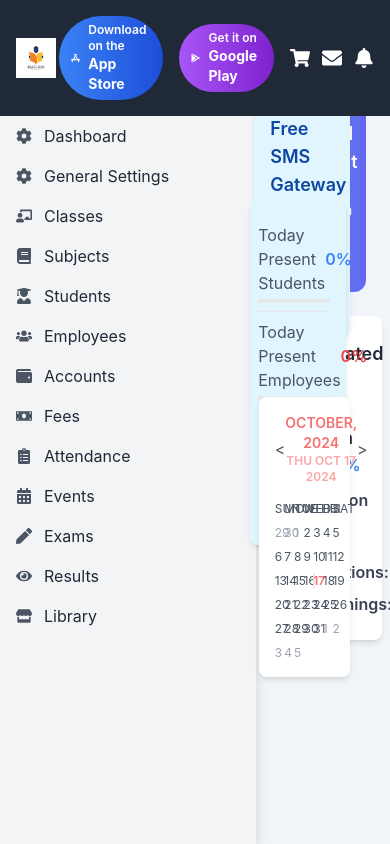
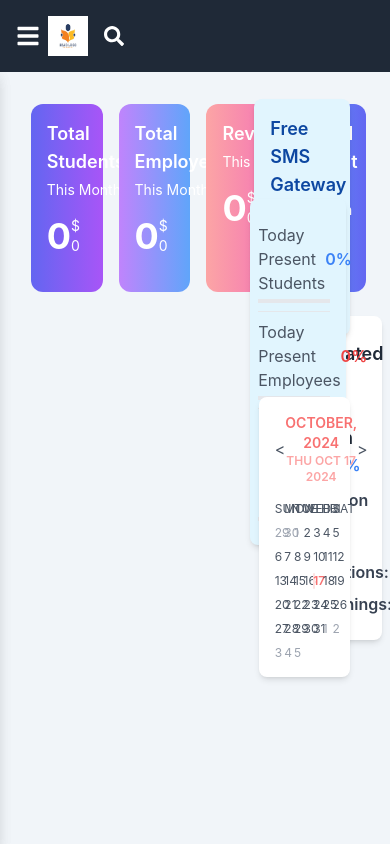
Before and after one commit to samiullahqureshi1/school-management, a React (Create React App) app: page /dashboard in a window 390 px wide. Shown: the top 844 px of the page. Built offline with nearby package versions, Linux system fonts and the light colour scheme.

Commit message:
new changes

```diff
--- a/src/components/Navbar.js
+++ b/src/components/Navbar.js
@@ -1,17 +1,16 @@
 import React, { useState } from 'react';
-import {  FaSearch, FaTimes, FaShoppingCart, FaEnvelope, FaBell, FaCog, FaUserGraduate, FaBook, FaChalkboardTeacher, FaUsers, FaWallet, FaMoneyBill, FaClipboardList, FaCalendarAlt, FaPen, FaEye, FaStore } from 'react-icons/fa';
+import { FaBars, FaSearch, FaTimes, FaShoppingCart, FaEnvelope, FaBell, FaCog, FaUserGraduate, FaBook, FaChalkboardTeacher, FaUsers, FaWallet, FaMoneyBill, FaClipboardList, FaCalendarAlt, FaPen, FaEye, FaStore } from 'react-icons/fa';
 import { SiAppstore, SiGoogleplay } from 'react-icons/si';
 import { NavLink } from 'react-router-dom';
 import logo from '../images/logo.jpg';
 
 const Navbar = ({ toggleSidebar }) => {
-
   const [isSearchVisible, setIsSearchVisible] = useState(false);
   const [searchQuery, setSearchQuery] = useState('');
-  const [isClassesExpanded, setIsClassesExpanded] = useState(false); // State for classes expansion
-  const [subjectExpand,setSubjectExpand]=useState(false)
+  const [isClassesExpanded, setIsClassesExpanded] = useState(false);
+  const [subjectExpand, setSubjectExpand] = useState(false);
   const [studentExpand, setStudentExpand] = useState(false);
-
+  const [isMenuOpen, setIsMenuOpen] = useState(false); // State for mobile menu toggle
 
   const handleSearchClick = () => {
     setIsSearchVisible(!isSearchVisible);
@@ -29,19 +28,27 @@ const Navbar = ({ toggleSidebar }) => {
     setIsClassesExpanded(!isClassesExpanded);
   };
 
-  const handleSubject=()=>{
-    setSubjectExpand(!subjectExpand)
-  }
+  const handleSubject = () => {
+    setSubjectExpand(!subjectExpand);
+  };
 
   const handleStudentToggle = () => {
     setStudentExpand(!studentExpand);
   };
+
+  const handleMenuToggle = () => {
+    setIsMenuOpen(!isMenuOpen);
+  };
+
   return (
     <div>
+      {/* Navbar */}
       <nav className="flex items-center justify-between bg-gray-800 p-4 fixed top-0 left-0 right-0 z-50">
         <div className="flex items-center">
-          <img src={logo} alt="Logo" className="w-10 h-10 mr-4" />
-
+          <button className="text-white md:hidden" onClick={handleMenuToggle}>
+            <FaBars className="text-2xl" />
+          </button>
+          <img src={logo} alt="Logo" className="w-10 h-10 mr-4 ml-2" />
 
           {!isSearchVisible && (
             <FaSearch className="text-white text-xl cursor-pointer hover:text-gray-400" onClick={handleSearchClick} />
@@ -72,7 +79,8 @@ const Navbar = ({ toggleSidebar }) => {
           )}
         </div>
 
-        <div className="flex items-center space-x-4">
+        {/* App Store and Notifications */}
+        <div className="hidden md:flex items-center space-x-4">
           <div className="flex items-center space-x-4">
             <span className="flex items-center bg-gradient-to-r from-blue-500 to-blue-700 text-white px-3 py-1.5 rounded-full text-sm font-semibold cursor-pointer hover:bg-blue-600 transition duration-200 ease-in-out">
               <SiAppstore className="mr-2" />
@@ -99,10 +107,11 @@ const Navbar = ({ toggleSidebar }) => {
         </div>
       </nav>
 
-
-        <div className="fixed left-0 top-16 w-64 h-[calc(100%_-_64px)] bg-gray-100 shadow-lg p-4 overflow-y-auto">
-          <h2 className="text-sm font-bold mb-2">menu</h2>
+      {/* Sidebar */}
+      <div className={`fixed left-0 top-16 w-64 h-[calc(100%_-_64px)] bg-gray-100 shadow-lg p-4 overflow-y-auto transition-transform transform ${isMenuOpen ? "translate-x-0" : "-translate-x-full"} md:translate-x-0`}>
+        <h2 className="text-sm font-bold mb-2">Menu</h2>
         <ul className="mt-4">
+          {/* Dashboard */}
           <li className="py-2 flex items-center">
             <FaCog className="mr-3 text-gray-600" />
             <NavLink to="/dashboard" className="block text-gray-800 hover:text-blue-600 transition duration-200" activeClassName="text-blue-600 font-bold">
```
Lines whose indentation alone changed are shown as unchanged.
